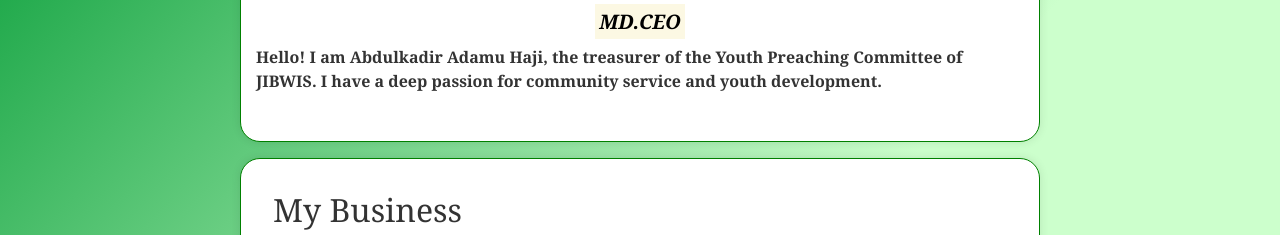
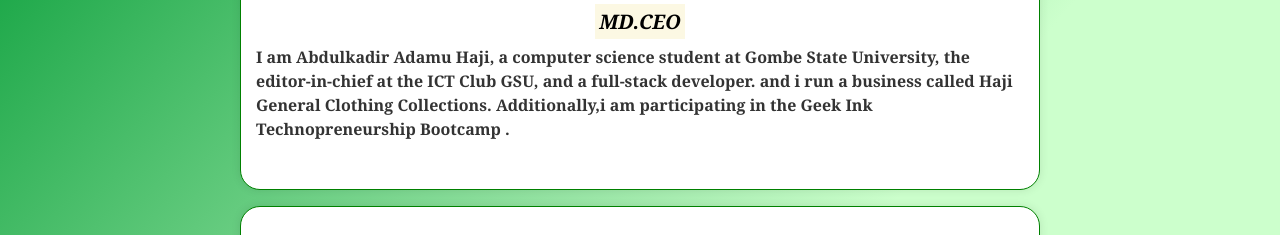
Before and after one commit to ABDULDEV-dev/Geekink_task1, a plain HTML site: page index.html in a window 1280 px wide. Shown: the part 510-745 px from the top of the page. Drawn offline with nearby package versions, Linux system fonts and the light colour scheme.

Commit message:
Update index.html
some changes

```diff
--- a/index.html
+++ b/index.html
@@ -102,9 +102,11 @@ section label{
     <label><b>Abdulkadir Adamu Haji</b></label><br>
     <label><b><em><mark>MD.CEO</mark></em></label>
     </center>
-    <p>Hello! I am Abdulkadir Adamu Haji,
-        the treasurer of the Youth Preaching Committee of JIBWIS.
-         I have a deep passion for community service and youth development.</p>
+    <p>I am Abdulkadir Adamu Haji, a computer science student at Gombe State University,
+        the editor-in-chief at the ICT Club GSU,
+        and a full-stack developer.
+         and i run a business called Haji General Clothing Collections.
+         Additionally,i am participating in the Geek Ink Technopreneurship Bootcamp .</p>
 </section>
 
 <section id="business">
```
